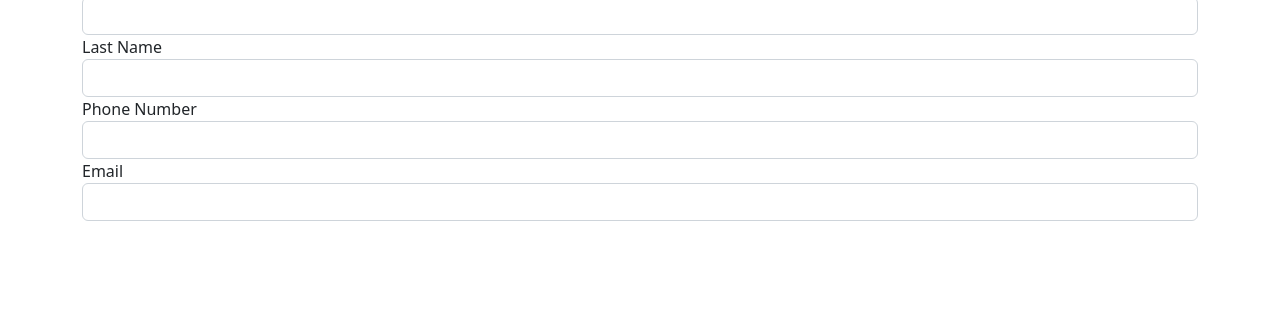
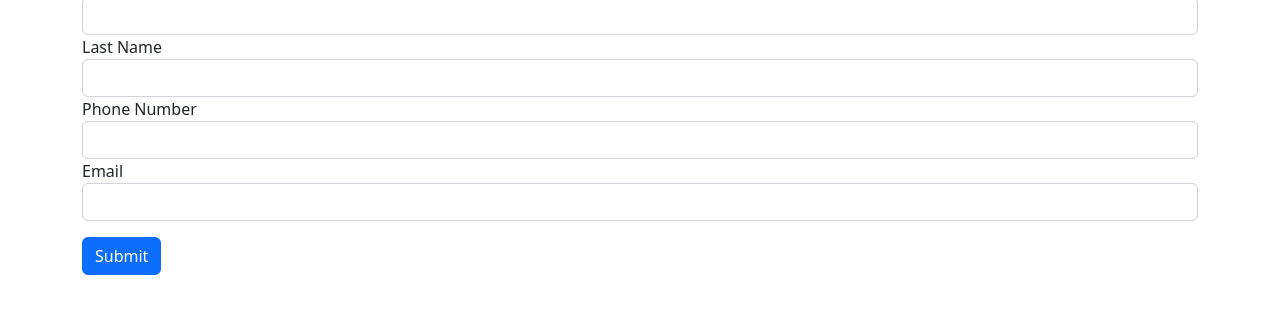
Before and after one commit to damilareolaniyan/event-registration-frontend, a plain HTML site: page index.html in a window 1280 px wide. Shown: the part 107-420 px from the top of the page. Drawn offline with nearby package versions, Linux system fonts and the light colour scheme.

Commit message:
Added Button to Index HTML

```diff
--- a/index.html
+++ b/index.html
@@ -34,6 +34,10 @@
                     <label for="email">Email</label>
                     <input type="text" id="email" class="form-control">
                 </div>
+
+                <div class="form-group pt-3">
+                    <button class="btn btn-primary">Submit</button>
+                </div>
             </form>
         </main>
     </div>
```
